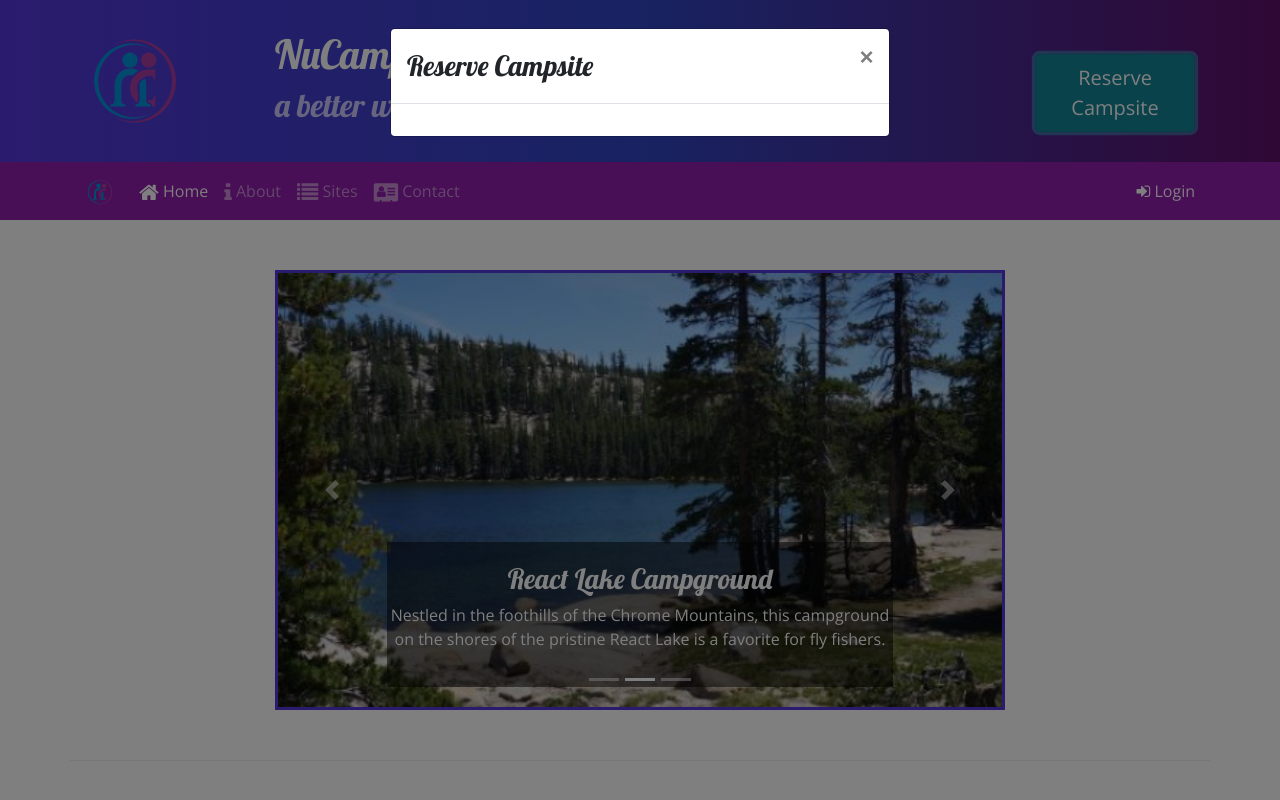
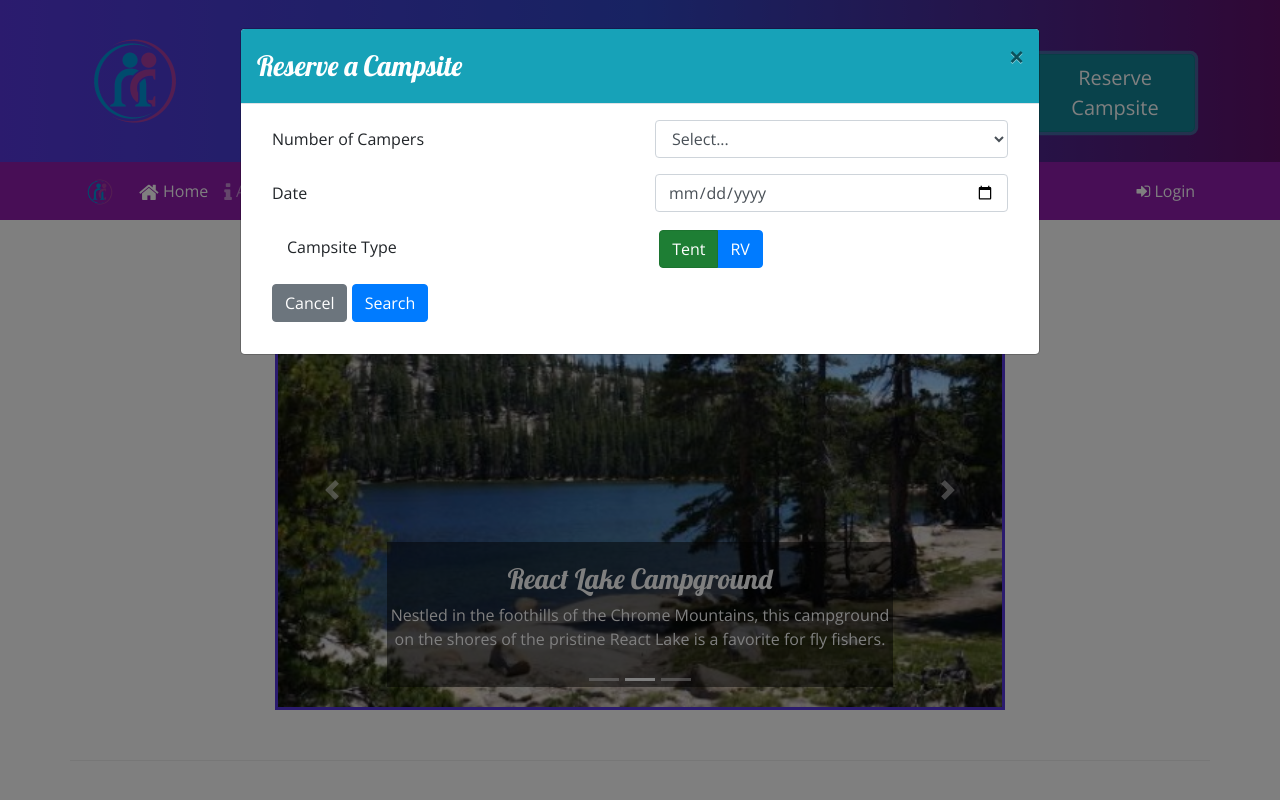
Before and after one commit to ayee821/nucampsite, a website: page index.html in a window 1280 px wide. Both pictures are taken after a click on the button "Reserve Campsite". Shown: the top 800 px of the page. Drawn offline with nearby package versions, Linux system fonts and the light colour scheme.

Commit message:
Week 3 Assignment

```diff
--- a/index.html
+++ b/index.html
@@ -31,7 +31,8 @@
                     <h2>a better way to camp</h2>
                 </div>
                 <div class="col-md-4 col-xl-2 mt-4">
-                    <a href="#reserveForm" role="button" class="btn btn-lg btn-info" data-toggle="modal" data-target="#reserveModal">
+                    <a href="#reserveForm" role="button" class="btn btn-lg btn-info" data-toggle="modal"
+                        data-target="#reserveModal">
                         Reserve Campsite
                     </a>
                 </div>
@@ -41,16 +42,55 @@
     <!-- header end -->
     <!-- modal reserve -->
     <div id="reserveModal" class="modal fade" role="dialog">
-        <div class="modal-dialog" role="document">
+        <div class="modal-dialog modal-lg" role="document">
             <div class="modal-content">
-                <div class="modal-header">
-                    <h3 class="modal-title">Reserve Campsite</h3>
+                <div class="modal-header bg-info text-white">
+                    <h3 class="modal-title">Reserve a Campsite</h3>
                     <button type="button" class="close" data-dismiss="modal">&times;</button>
                 </div>
                 <div class="modal-body">
                     <div class="container-fluid">
-                        <form>
-
+                        <form id="reserveForm">
+                            <div class="form-group row">
+                                <label class="col-sm-6 col-form-label" for="numCampers">Number of Campers</label>
+                                <div class="col">
+                                    <select class="form-control" id="numCampers" name="numCampers">
+                                        <option selected>Select...</option>
+                                        <option value="1">1</option>
+                                        <option value="2">2</option>
+                                        <option value="3">3</option>
+                                        <option value="4">4</option>
+                                        <option value="5">5</option>
+                                        <option value="6">6</option>
+                                    </select>
+                                </div>
+                            </div>
+                            <div class="form-group row">
+                                <label class="col-sm-6 col-form-label" for="date">Date</label>
+                                <div class="col">
+                                    <input class="form-control" type="date" id="date" name="date" />
+                                </div>
+                            </div>
+                            <div class="form-group row">
+                                <div class="col">
+                                    <label class="col-sm-6 col-form-label">Campsite Type</label>
+                                    <div class="col-2 btn-group btn-group-toggle" data-toggle="buttons">
+                                        <label class="btn btn-success active">
+                                            <input type="radio" name="siteType" id="siteTent" value="tent" checked>
+                                           Tent
+                                        </label>
+                                        <label class="btn btn-primary">
+                                            <input type="radio" name="siteType" id="siteRV" value="RV"> RV
+                                        </label>
+                                    </div>
+                                </div>
+                            </div>
+                            <div class="form-group row">
+                                <div class="col">
+                                    <button type="submit" class="btn btn-secondary" data-dismiss="modal">Cancel</button>
+                                    <button type="submit" class="btn btn-primary">Search</button>
+                                </div>
+                            </div>
                         </form>
                     </div>
                 </div>
@@ -229,7 +269,7 @@
             </div>
         </div>
 
-        <div class="row row-content">
+        <!-- <div class="row row-content">
             <div class="col-sm-6 mx-auto">
                 <div class="card">
                     <h3 class="card-header bg-info text-white">Reserve a Campsite</h3>
@@ -264,7 +304,7 @@
                     </div>
                 </div>
             </div>
-        </div>
+        </div> -->
 
     </div>
     <!-- body end -->
```
